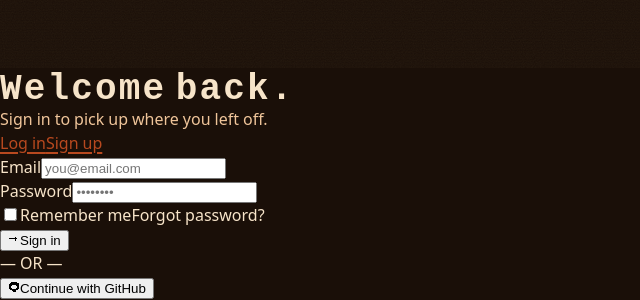
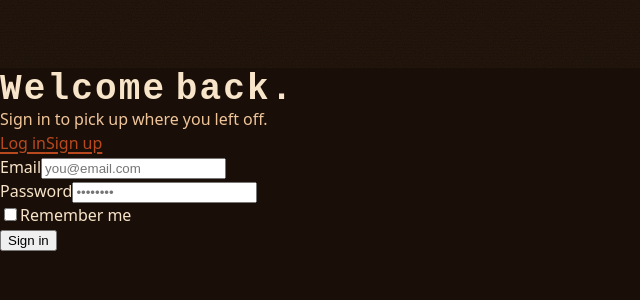
Before and after one commit to Matere413/Finance, a React (Vite) app in the folder frontend/: page /login in a window 1280 px wide. Shown: the part 1573-1873 px from the top of the page, without its empty margins (0-640 px from the left). After the commit the page ends 1825 px from the top, so only its background shows below. Built offline with nearby package versions, Linux system fonts and the light colour scheme.

Commit message:
fix: remove forgot password and GitHub OAuth from MVP
- Remove 'Forgot password?' link from login page
- Remove 'Continue with GitHub' button from login and register
- Remove unused Icon import from LoginPage and RegisterPage

```diff
--- a/frontend/src/features/auth/LoginPage.tsx
+++ b/frontend/src/features/auth/LoginPage.tsx
@@ -1,10 +1,8 @@
 import React, { useState } from 'react';
 import { Link, useNavigate } from 'react-router-dom';
-import { Icon } from '@components/Icon';
 import { Input } from '@components/Input';
 import { Button } from '@components/Button';
 import { useAuthStore } from '@stores/authStore';
-import { useToastStore } from '@stores/toastStore';
 
 export const LoginPage: React.FC = () => {
   const navigate = useNavigate();
@@ -125,7 +123,7 @@ export const LoginPage: React.FC = () => {
             required
           />
 
-          <div className="flex justify-between font-mono text-sm text-fg-muted">
+      <div className="flex items-center font-mono text-sm text-fg-muted">
         <label className="cursor-pointer flex items-center gap-2">
           <input
             type="checkbox"
@@ -135,21 +133,10 @@ export const LoginPage: React.FC = () => {
           />
           Remember me
         </label>
-            <span className="text-accent cursor-pointer hover:text-accent-hover">
-              Forgot password?
-            </span>
       </div>
 
-          <Button type="submit" fullWidth disabled={isLoading} icon="arrow_right">
+      <Button type="submit" fullWidth disabled={isLoading}>
         {isLoading ? 'Signing in...' : 'Sign in'}
-          </Button>
-
-          <div className="text-center font-pixel text-2xs tracking-widest text-fg-muted mt-2">
-            — OR —
-          </div>
-
-          <Button variant="ghost" fullWidth icon="github">
-            Continue with GitHub
       </Button>
         </form>
       </div>
--- a/frontend/src/features/auth/RegisterPage.tsx
+++ b/frontend/src/features/auth/RegisterPage.tsx
@@ -1,6 +1,5 @@
 import React, { useState } from 'react';
 import { Link, useNavigate } from 'react-router-dom';
-import { Icon } from '@components/Icon';
 import { Input } from '@components/Input';
 import { Button } from '@components/Button';
 import { useAuthStore } from '@stores/authStore';
@@ -153,17 +152,9 @@ export const RegisterPage: React.FC = () => {
             required
           />
 
-          <Button type="submit" fullWidth disabled={isLoading} icon="arrow_right">
-            {isLoading ? 'Creating account...' : 'Create account'}
-          </Button>
-
-          <div className="text-center font-pixel text-2xs tracking-widest text-fg-muted mt-2">
-            — OR —
-          </div>
-
-          <Button variant="ghost" fullWidth icon="github">
-            Continue with GitHub
-          </Button>
+      <Button type="submit" fullWidth disabled={isLoading}>
+        {isLoading ? 'Creating account...' : 'Create account'}
+      </Button>
         </form>
       </div>
     </div>
```
Lines whose indentation alone changed are shown as unchanged.
